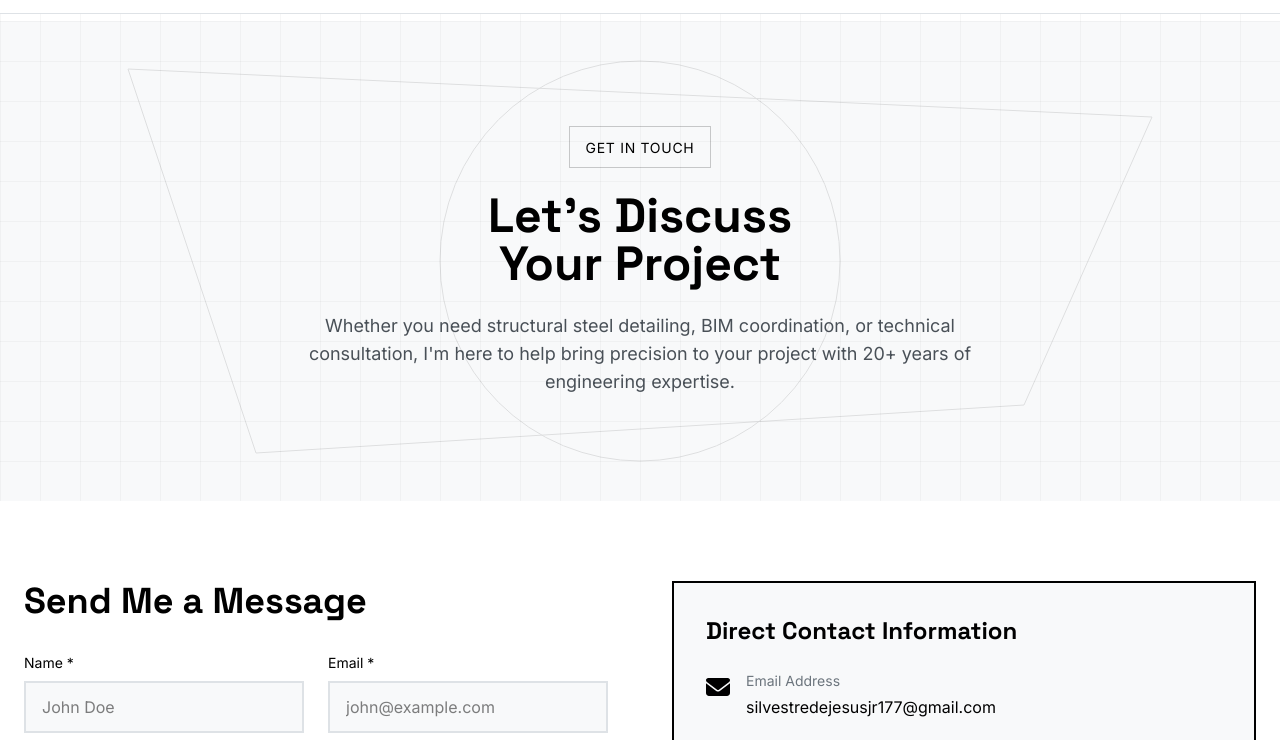
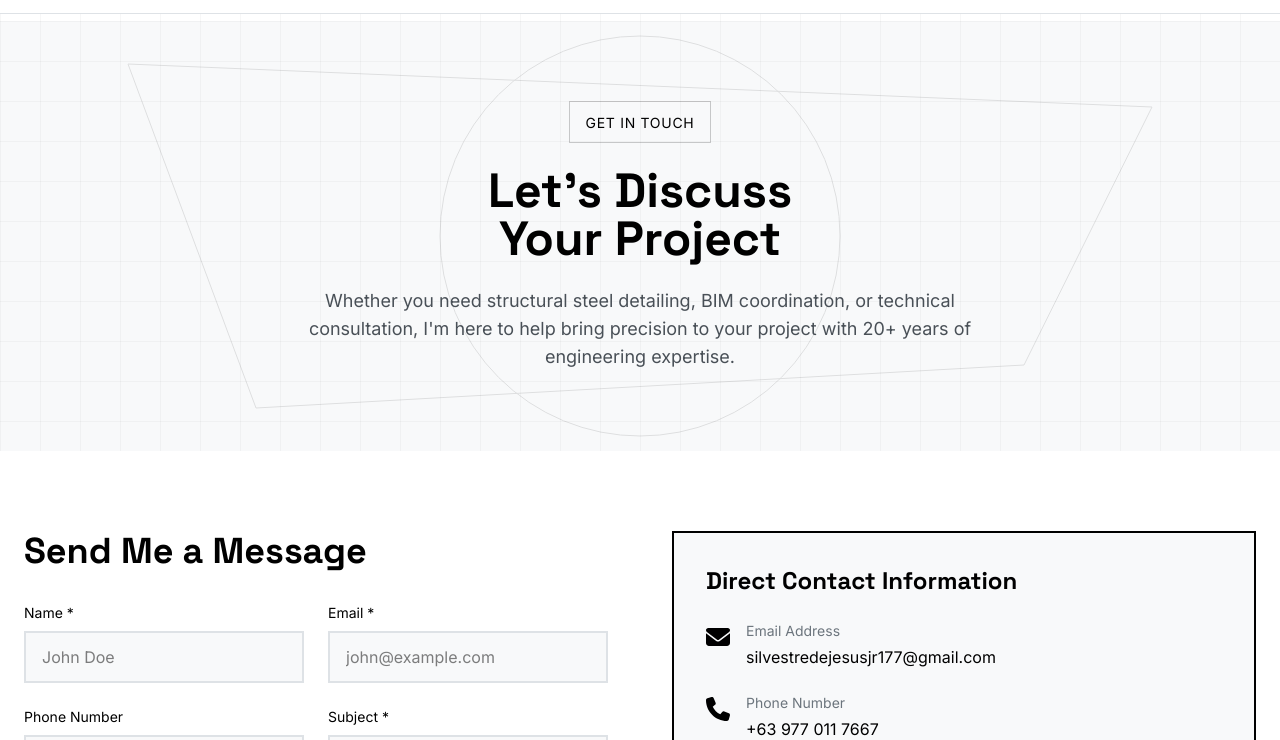
Before and after one commit to bogiiiie/silvestre-dejesus, a website: page html/contacts.html in a window 1280 px wide. Shown: the part 59-799 px from the top of the page. Drawn offline with nearby package versions, Linux system fonts and the light colour scheme.

Commit message:
Seventeenth Commit - Adjust Contacts Heading Container Height

```diff
--- a/html/contacts.html
+++ b/html/contacts.html
@@ -380,7 +380,7 @@
 
         <!-- Hero Section -->
         <section
-            class="w-full relative min-h-[40vh] sm:min-h-[60vh] flex items-center justify-center overflow-hidden grid-pattern bg-bg-secondary"
+            class="w-full relative h-[60vh] max-h-[500px] flex items-center justify-center overflow-hidden grid-pattern bg-bg-secondary py-15"
             aria-labelledby="contact-hero-heading">
             <!-- SVG Background -->
             <svg class="absolute inset-0 w-full h-full pointer-events-none opacity-10"
```
Also changed, not shown: src/output.css.
